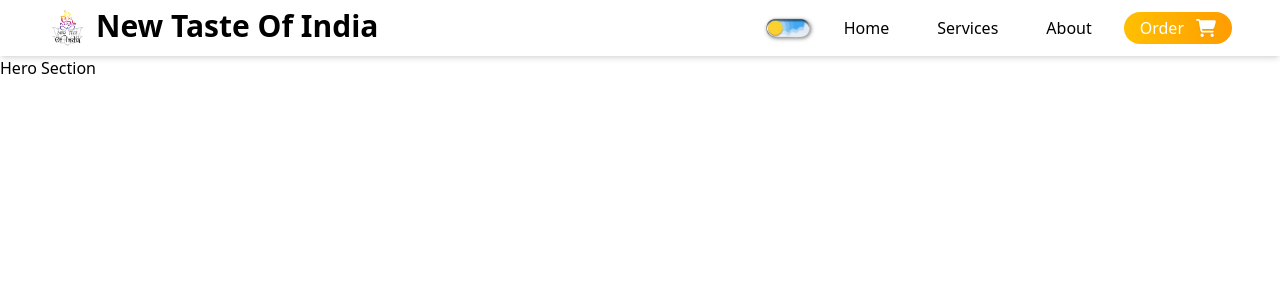
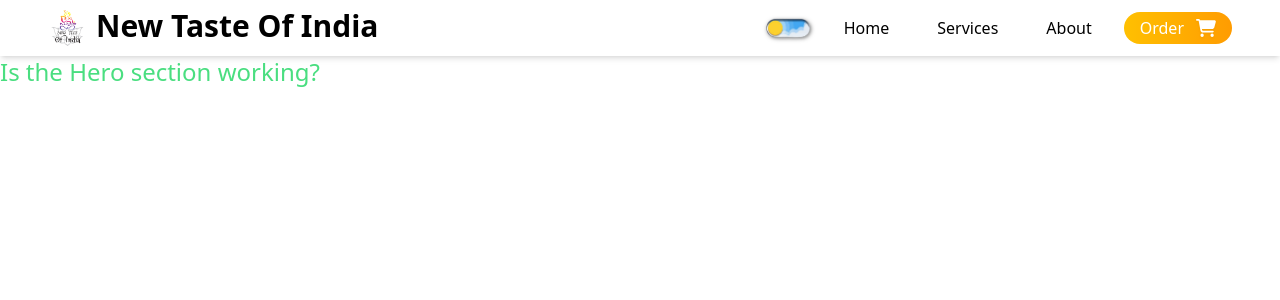
Before and after one commit to ishworX/new-taste-of-india, a React (Vite) app: page / in a window 1280 px wide. Shown: the top 300 px of the page. Built offline with nearby package versions, Linux system fonts and the light colour scheme.

Commit message:
uploaded images

```diff
--- a/src/components/Hero/Hero.jsx
+++ b/src/components/Hero/Hero.jsx
@@ -1,9 +1,17 @@
 import React from 'react'
+import BiryaniImg1 from "../../assets/biryani3.png";
+import BiryaniImg2 from "../../assets/biryani5.png";
+import BiryaniImg3 from "../../assets/biryani2.png";
+import Vector from "../../assets/vector3.png";
+
+
 
 const Hero = () => {
     return (
         <>
-            <div> Hero Section </div>
+            <div className='text-2xl text-green-400'>
+                Is the Hero section working?
+            </div>
         </>
 
     )
```
